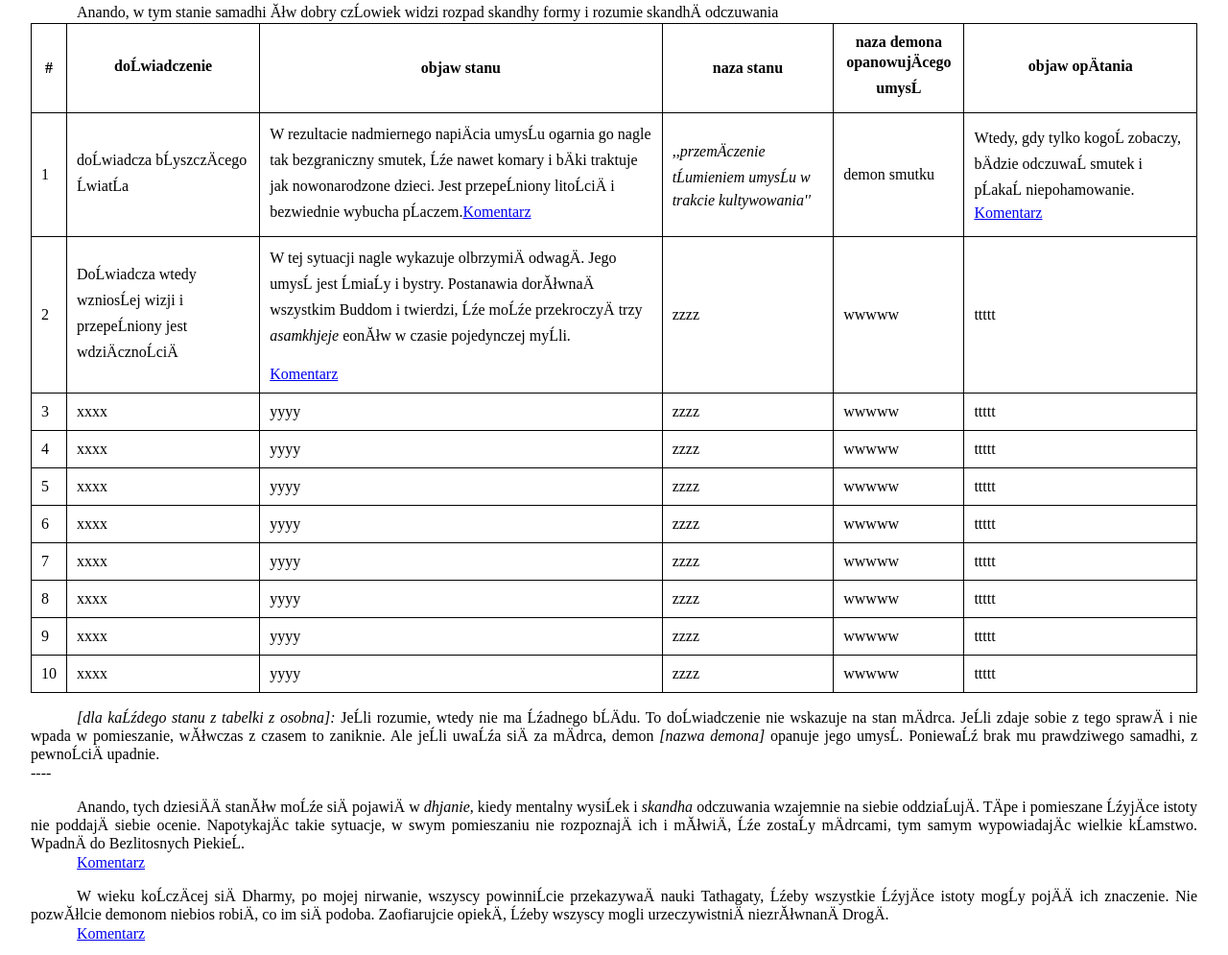
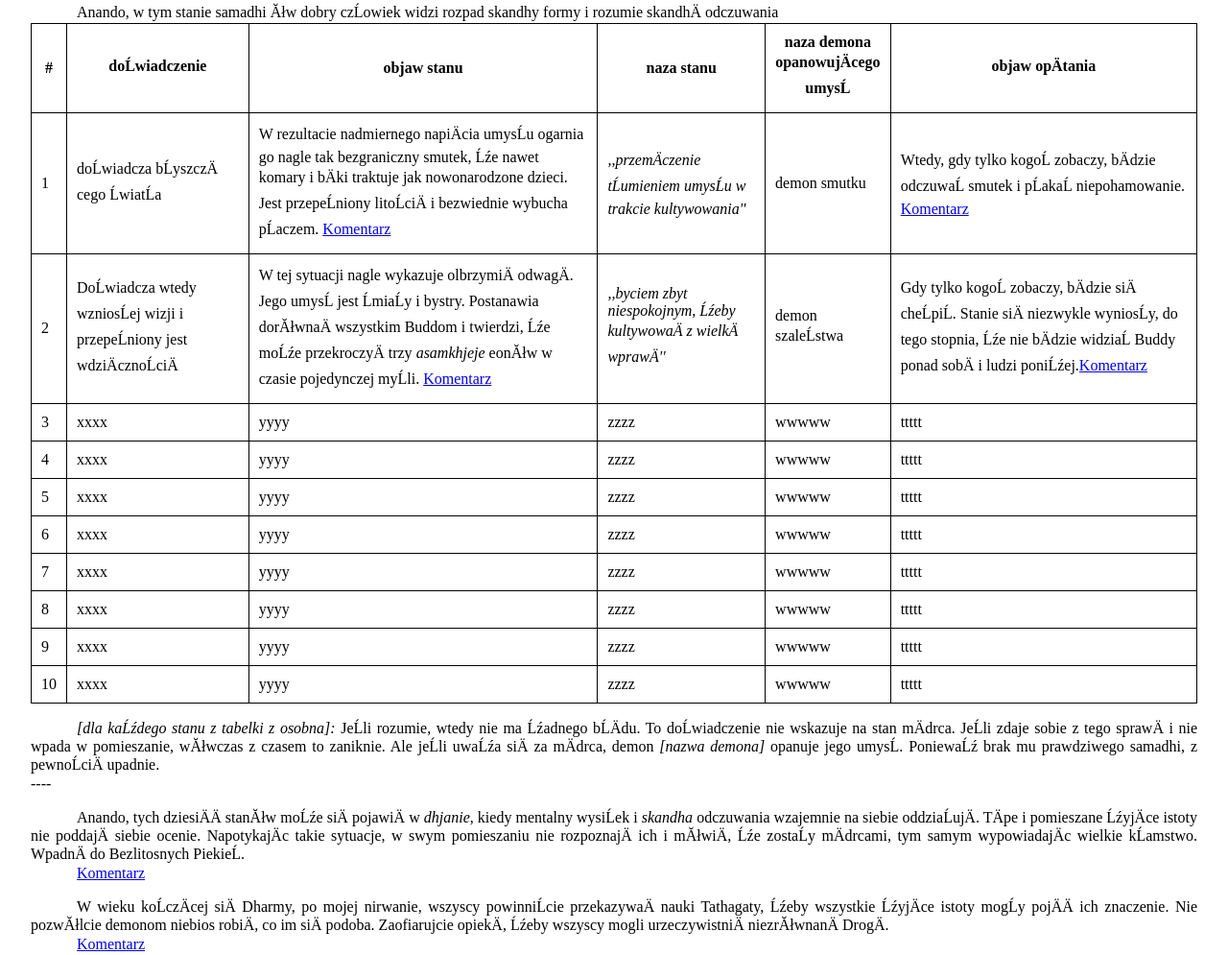
Before and after one commit to Horakuji/sutra-surangama, a plain HTML site: page index.html in a window 1280 px wide. Shown: the part 5892-6887 px from the top of the page at 96% size. Drawn offline with Linux system fonts and the light colour scheme.

Commit message:
Update index.html
update

```diff
--- a/index.html
+++ b/index.html
@@ -154,8 +154,8 @@ td a	{ margin-left: 0;}
 <p>Określa się to jako <q>przemęczenie tłumieniem umysłu w trakcie kultywowania</q>. Jeśli rozumie, wtedy nie ma żadnego błędu. To doświadczenie nie wskazuje na stan mędrca. Jeśli zdaje sobie z tego sprawę i nie wpada w pomieszanie, wówczas z czasem to zaniknie. Ale jeśli uważa się za mędrca, demon smutku opanuje jego umysł. Wtedy, gdy tylko kogoś zobaczy, będzie odczuwał smutek i płakał niepohamowanie. Ponieważ brak mu prawdziwego samadhi, z pewnością upadnie.</p><a href="czesci/sutra_surangama2.html#sutra41">Komentarz</a>
 
 <p>Ponadto, Anando, w tym stanie samadhi ów dobry człowiek widzi rozpad <i>skandhy</i> formy i rozumie <i>skandhę</i> odczuwania. Doświadcza wtedy wzniosłej wizji i przepełniony jest wdzięcznością. W tej sytuacji nagle wykazuje olbrzymią odwagę. Jego umysł jest śmiały i bystry. Postanawia dorównać wszystkim Buddom i twierdzi, że może przekroczyć trzy <i>asamkhjeje</i> eonów w czasie pojedynczej myśli.</p><a href="czesci/sutra_surangama2.html#sutra42">Komentarz</a>
+<p>Jest to zwane <q>byciem zbyt niespokojnym, żeby kultywować z wielką wprawą</q>. Jeśli rozumie, wtedy nie ma żadnego błędu. To doświadczenie nie wskazuje na stan mędrca. Jeśli zdaje sobie z tego sprawę i nie wpada w pomieszanie, wówczas z czasem to zaniknie. Ale jeśli uważa się za mędrca, to demon szaleństwa opanuje jego umysł. Gdy tylko kogoś zobaczy, będzie się chełpił. Stanie się niezwykle wyniosły, do tego stopnia, że nie będzie widział Buddy ponad sobą i ludzi poniżej. Ponieważ brak mu właściwego samadhi, z pewnością upadnie.</p><a href="czesci/sutra_surangama2.html#sutra43">Komentarz</a>
 
-<p>Jest to zwane <q>byciem zbyt niespokojnym, żeby kultywować z wielką wprawą</q>. Jeśli rozumie, wtedy nie ma żadnego błędu. To doświadczenie nie wskazuje na stan mędrca. Jeśli zdaje sobie z tego sprawę i nie wpada w pomieszanie, wówczas z czasem to zaniknie. Ale jeśli uważa się za mędrca, to demon szaleństwa opanuje jego umysł. Gdy tylko kogoś zobaczy, będzie się chełpił. Stanie się niezwykle wyniosły, do tego stopnia, że nie będzie widział Buddy ponad sobą i ludzi poniżej. Ponieważ brak mu właściwego samadhi, z pewnością upadnie.</p><a href="czesci/sutra_surangama2.html#sutra43">Komentarz</a>
 <p>Ponadto, w tym stanie samadhi ów dobry człowiek widzi rozpad <i>skandhy</i> formy i rozumie <i>skandhę</i> odczuwania. Ponieważ nie spodziewa się żadnej nowej realizacji i stracił również swój poprzedni stan, jego moc mądrości słabnie i wkracza w impas, w którym nie widzi przed sobą niczego. Nagle w jego umyśle powstaje uczucie straszliwej monotonii i pragnienia. Przez cały czas jest pogrążony we wspomnieniach, które się nie rozwiewają. Błędnie uznaje to za oznakę pilności i wigoru.</p><a href="czesci/sutra_surangama2.html#sutra44">Komentarz</a>
 <p>Jest to znane jako <q>kultywowanie umysłu, ale błądzenie wskutek braku mądrości</q>. Jeśli rozumie, wówczas nie ma żadnego błędu. To doświadczenie nie wskazuje na stan mędrca. Ale jeśli uważa się za mędrca, to demon pamięci opanuje jego umysł. Dzień i noc będzie utrzymywał jego umysł zawieszony w jednym miejscu. Ponieważ brak mu właściwego samadhi, z pewnością upadnie.</p><a href="czesci/sutra_surangama2.html#sutra45">Komentarz</a>
 <p>Jest to znane jako <q>używanie umysłu, ale zaniechanie ciągłego sprawdzania siebie i zaabsorbowanie ideami i opiniami</q>. Jeżeli rozumie, wtedy nie ma żadnego błędu. To doświadczenie nie wskazuje na stan mędrca. Ale jeśli uważa się za mędrca, to podrzędny demon, który łatwo się zadowala, opanuje jego umysł. Gdy tylko kogoś zobaczy, będzie oznajmiał: <q>Urzeczywistniłem niezrównaną absolutną prawdę</q>. Ponieważ brak mu właściwego samadhi, z pewnością upadnie.</p><a href="czesci/sutra_surangama2.html#sutra46">Komentarz</a>
@@ -191,7 +191,7 @@ td a	{ margin-left: 0;}
     <tr>
       <td>1</td>
       <td>doświadcza błyszczącego światła</td>
-      <td>W rezultacie nadmiernego napięcia umysłu ogarnia go nagle tak bezgraniczny smutek, że nawet komary i bąki traktuje jak nowonarodzone dzieci. Jest przepełniony litością i bezwiednie wybucha płaczem.<a href="czesci/sutra_surangama2.html#sutra40">Komentarz</a></td>
+      <td>W rezultacie nadmiernego napięcia umysłu ogarnia go nagle tak bezgraniczny smutek, że nawet komary i bąki traktuje jak nowonarodzone dzieci. Jest przepełniony litością i bezwiednie wybucha płaczem. <a href="czesci/sutra_surangama2.html#sutra40">Komentarz</a></td>
       <td><q>przemęczenie tłumieniem umysłu w trakcie kultywowania</q></td>
       <td>demon smutku</td>
       <td>Wtedy, gdy tylko kogoś zobaczy, będzie odczuwał smutek i płakał niepohamowanie. <a href="czesci/sutra_surangama2.html#sutra41">Komentarz</a></td>
@@ -199,10 +199,10 @@ td a	{ margin-left: 0;}
     <tr>
       <td>2</td>
       <td>Doświadcza wtedy wzniosłej wizji i przepełniony jest wdzięcznością</td>
-      <td>W tej sytuacji nagle wykazuje olbrzymią odwagę. Jego umysł jest śmiały i bystry. Postanawia dorównać wszystkim Buddom i twierdzi, że może przekroczyć trzy <i>asamkhjeje</i> eonów w czasie pojedynczej myśli.</p><a href="czesci/sutra_surangama2.html#sutra42">Komentarz</a></td>
-      <td>zzzz</td>
-      <td>wwwww</td>
-      <td>ttttt</td>
+      <td>W tej sytuacji nagle wykazuje olbrzymią odwagę. Jego umysł jest śmiały i bystry. Postanawia dorównać wszystkim Buddom i twierdzi, że może przekroczyć trzy <i>asamkhjeje</i> eonów w czasie pojedynczej myśli. <a href="czesci/sutra_surangama2.html#sutra42">Komentarz</a></td>
+      <td><q>byciem zbyt niespokojnym, żeby kultywować z wielką wprawą</q></td>
+      <td>demon szaleństwa</td>
+      <td>Gdy tylko kogoś zobaczy, będzie się chełpił. Stanie się niezwykle wyniosły, do tego stopnia, że nie będzie widział Buddy ponad sobą i ludzi poniżej.<a href="czesci/sutra_surangama2.html#sutra43">Komentarz</a></td>
     </tr>
     <tr>
       <td>3</td>
```
